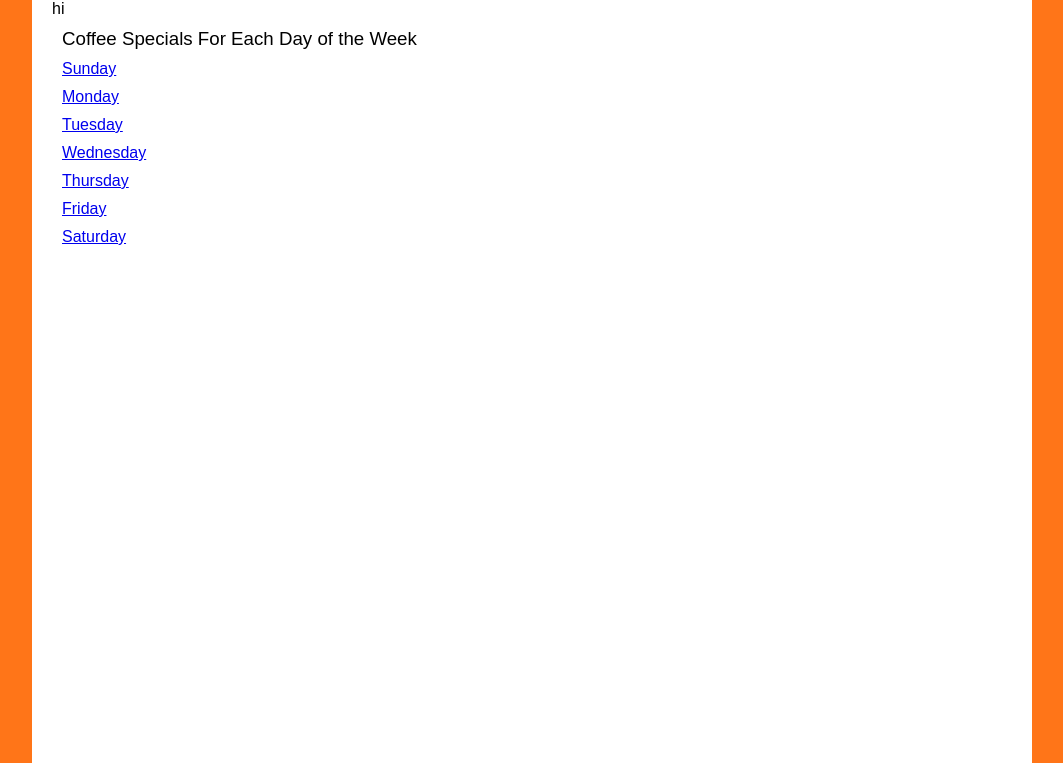
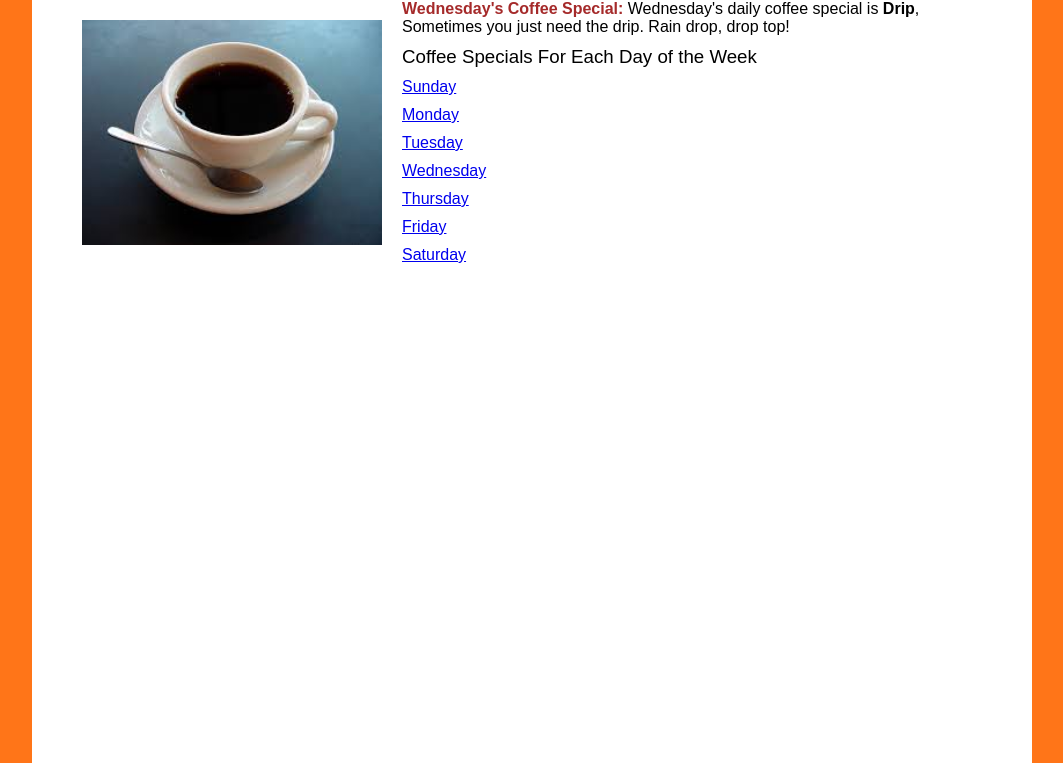
Before and after one commit to 253asap/daily-grind, a plain HTML site: page test.html in a window 1280 px wide. Shown: the part 77-840 px from the top of the page, without its empty margins (108-1171 px from the left). Drawn offline with Linux system fonts and the light colour scheme; the site is published under a folder, as on GitHub Pages, so addresses that start at the root find nothing.

Commit message:
troubleshooting

```diff
--- a/test.html
+++ b/test.html
@@ -58,6 +58,6 @@
     <p><a href="?day=4">Thursday</a></p>
     <p><a href="?day=5">Friday</a></p>
     <p><a href="?day=6">Saturday</a></p>
-    <script src="/js/daily-grind.js"></script>
+    <script src="script/daily-grind.js"></script>
   </body>
 </html>
```
Also changed, not shown: script/daily-grind.js (renamed from js/daily-grind.js).
